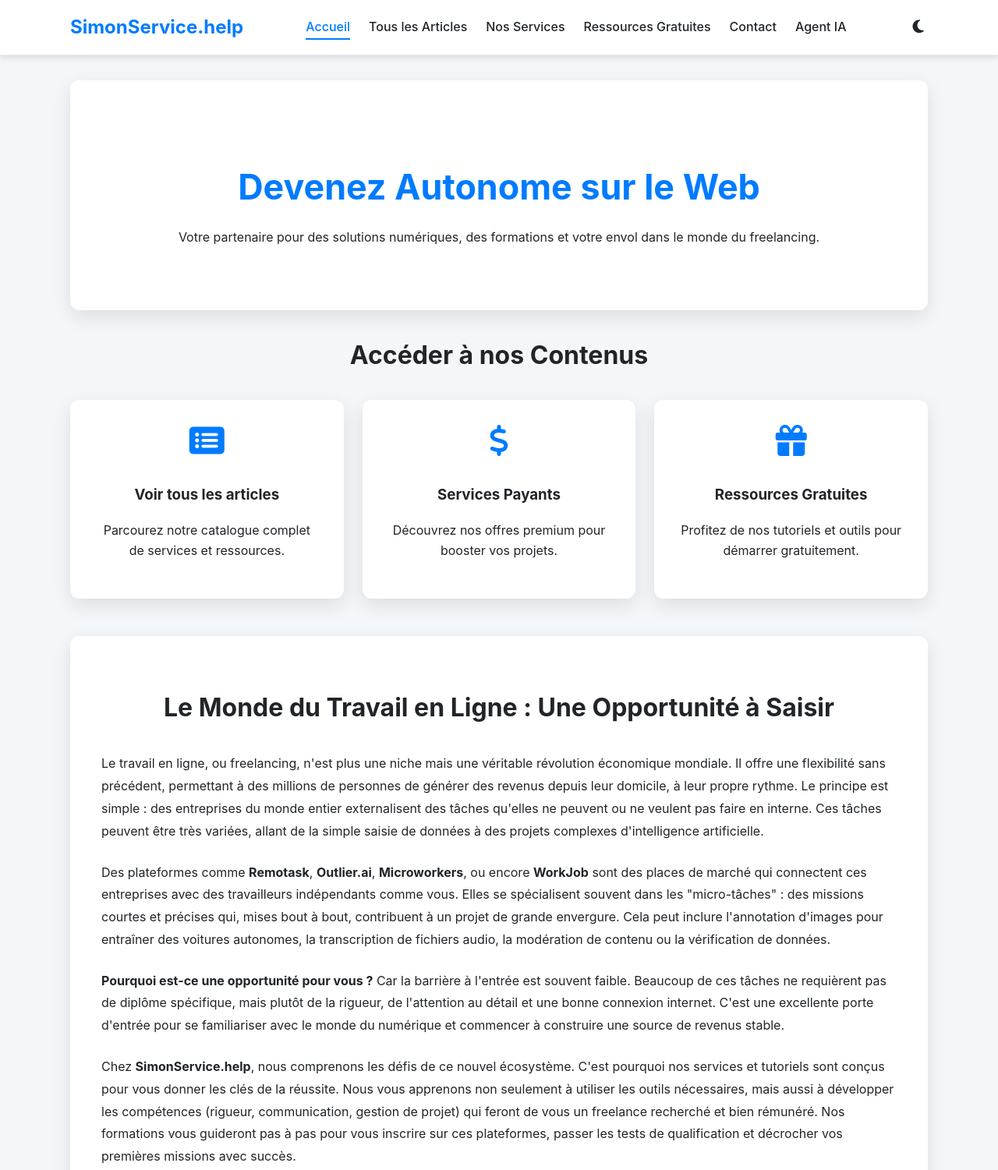
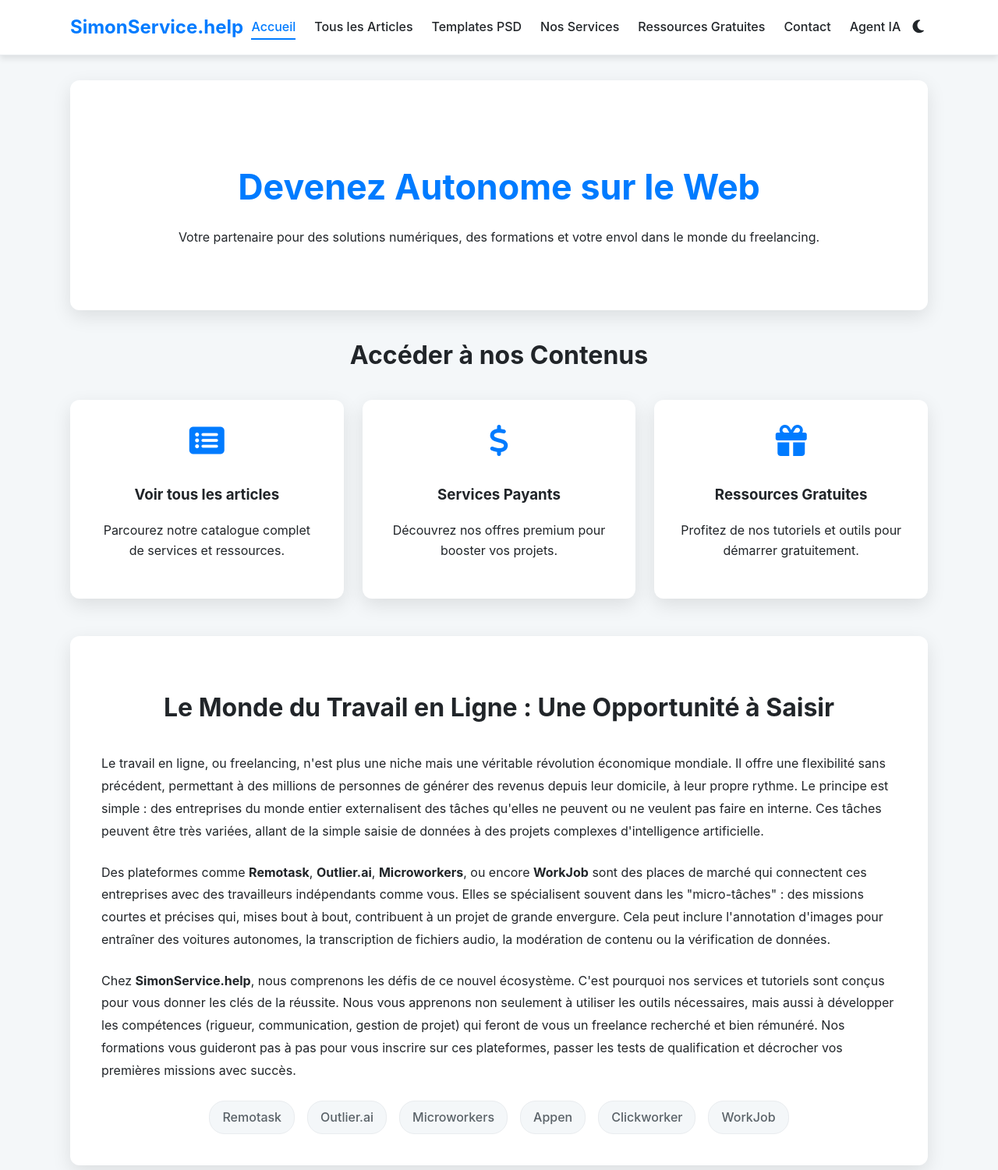
Before and after one commit to chrice999/JeuDeHasard, a plain HTML site: page index.html in a window 1280 px wide. Shown: the top 1501 px of the page at 78% size. Drawn offline with Linux system fonts and the light colour scheme.

Commit message:
Update index.html

```diff
--- a/index.html
+++ b/index.html
@@ -12,8 +12,9 @@
         <nav>
             <a href="index.html" class="logo">SimonService.help</a>
             <ul>
-                <li><a href="index.html">Accueil</a></li>
+                <li><a href="index.html" class="active">Accueil</a></li>
                 <li><a href="articles.html">Tous les Articles</a></li>
+                <li><a href="templates.html">Templates PSD</a></li>
                 <li><a href="client.html">Nos Services</a></li>
                 <li><a href="gratuits.html">Ressources Gratuites</a></li>
                 <li><a href="contact.html">Contact</a></li>
@@ -29,7 +30,6 @@
             <p>Votre partenaire pour des solutions numériques, des formations et votre envol dans le monde du freelancing.</p>
         </section>
 
-        <!-- Section d'accès rapide -->
         <section class="services-overview">
             <h2>Accéder à nos Contenus</h2>
             <div class="cards">
@@ -57,7 +57,6 @@
             </div>
         </section>
 
-        <!-- Section Explication Freelance -->
         <section class="freelance-section">
             <h2>Le Monde du Travail en Ligne : Une Opportunité à Saisir</h2>
             <p>
@@ -65,9 +64,6 @@
             </p>
             <p>
                 Des plateformes comme <strong>Remotask</strong>, <strong>Outlier.ai</strong>, <strong>Microworkers</strong>, ou encore <strong>WorkJob</strong> sont des places de marché qui connectent ces entreprises avec des travailleurs indépendants comme vous. Elles se spécialisent souvent dans les "micro-tâches" : des missions courtes et précises qui, mises bout à bout, contribuent à un projet de grande envergure. Cela peut inclure l'annotation d'images pour entraîner des voitures autonomes, la transcription de fichiers audio, la modération de contenu ou la vérification de données.
-            </p>
-            <p>
-                <strong>Pourquoi est-ce une opportunité pour vous ?</strong> Car la barrière à l'entrée est souvent faible. Beaucoup de ces tâches ne requièrent pas de diplôme spécifique, mais plutôt de la rigueur, de l'attention au détail et une bonne connexion internet. C'est une excellente porte d'entrée pour se familiariser avec le monde du numérique et commencer à construire une source de revenus stable.
             </p>
             <p>
                 Chez <strong>SimonService.help</strong>, nous comprenons les défis de ce nouvel écosystème. C'est pourquoi nos services et tutoriels sont conçus pour vous donner les clés de la réussite. Nous vous apprenons non seulement à utiliser les outils nécessaires, mais aussi à développer les compétences (rigueur, communication, gestion de projet) qui feront de vous un freelance recherché et bien rémunéré. Nos formations vous guideront pas à pas pour vous inscrire sur ces plateformes, passer les tests de qualification et décrocher vos premières missions avec succès.
```
